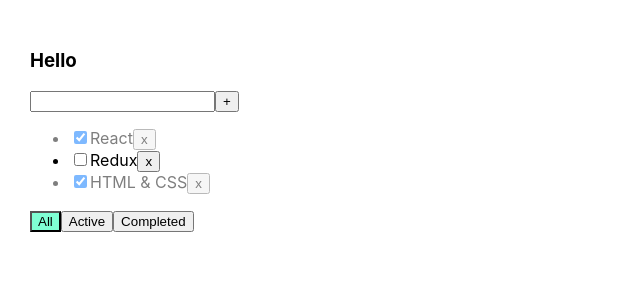
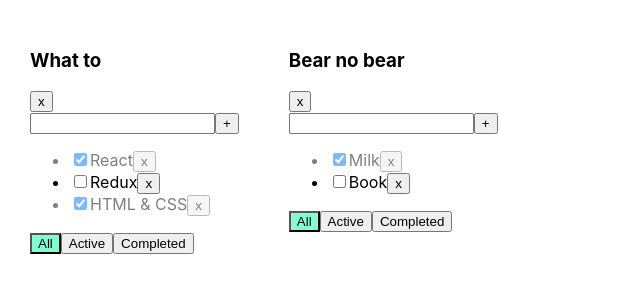
Before and after one commit to Dimkysy/repeat-todolist-lushci, a React (Create React App) app: page / in a window 1280 px wide. Shown: the top 300 px of the page, without its empty margins (0-640 px from the left). Built offline with nearby package versions, Linux system fonts and the light colour scheme.

Commit message:
lesoon 5

```diff
--- a/src/App.tsx
+++ b/src/App.tsx
@@ -1,67 +1,125 @@
 import React, {useState} from 'react';
 import './App.css';
-import Todolist from "./Todolist";
+import Todolist, {TaskType} from "./Todolist";
 import {v1} from "uuid";
 
 export type FilterValuesType = "all" | "active" | "completed"
 
+type TodolistType = {
+    id:string
+    title:string
+    filter:FilterValuesType
+}
+
 
 function App() {
 
-    let [tasks, setTasks] = useState([
-        {id:v1(), title:"React", isDone:true},
-        {id:v1(), title: "Redux", isDone: false},
-        {id:v1(), title: "HTML & CSS", isDone: true},
+
+    let todolistId1 = v1()
+    let todolistId2 = v1()
+
+    let [todolists, setTodolists] =  useState<Array<TodolistType>>([
+        {id:todolistId1, title:"What to",filter:"all"},
+        {id:todolistId2, title:"Bear no bear", filter:"all"},
     ])
 
-    let [filter, setFilter] = useState<FilterValuesType>("all")
-    let tasksForTodolist = tasks
 
-    if(filter === "active") {
-        tasksForTodolist = tasks.filter(t=> t.isDone === false)
+    let [tasksObj, setTasks] = useState({
+        [todolistId1]: [
+            {id: v1(), title: "React", isDone: true},
+            {id: v1(), title: "Redux", isDone: false},
+            {id: v1(), title: "HTML & CSS", isDone: true},
+        ],
+        [todolistId2]: [
+            {id: v1(), title: "Milk", isDone: true},
+            {id: v1(), title: "Book", isDone: false},
+        ]
+    })
+
+
+    function removeTask(id:string, todolistId:string) {
+        let tasks = tasksObj[todolistId]
+
+        let filteredTasks = tasks.filter(t => t.id !== id)
+        tasksObj[todolistId] = filteredTasks
+        setTasks({...tasksObj})
     }
 
-    if(filter === "completed") {
-        tasksForTodolist = tasks.filter(t=> t.isDone === true)
+    function changeFilter(value:FilterValuesType, todolistId:string) {
+
+        let todolist = todolists.find(tl => tl.id === todolistId)
+        if(todolist) {
+            todolist.filter = value
+            setTodolists([...todolists])
+        }
     }
 
-    function removeTask(id:string) {
-        let filteredTasks = tasks.filter(t => t.id !== id)
-        setTasks(filteredTasks)
+    function addTask(title:string, todolistId:string) {
+       let tasks =  tasksObj[todolistId]
+       let task = {id:v1(),title:title, isDone:false }
+
+       let newTasks = [task, ...tasks]
+        tasksObj[todolistId] = newTasks
+        setTasks({...tasksObj})
     }
 
-    function changeFilter(value:FilterValuesType) {
-        setFilter(value)
-    }
+    function changeStatus(id:string, isDone:boolean, todolistId:string) {
+        let tasks = tasksObj[todolistId]
 
-    function addTask(title:string) {
-       let task = {id:v1(),title:title, isDone:false }
-       let newTasks = [task, ...tasks]
-        setTasks(newTasks)
-    }
-
-    function changeStatus(id:string, isDone:boolean) {
         let task = tasks.find(t => t.id === id )
             if (task) {
                 task.isDone = isDone
-                setTasks([...tasks])
+                setTasks({...tasksObj})
             }
 
     }
 
+    function removeTodolist(todolistId:string) {
+        let filteredTodolist = todolists.filter(tl => tl.id !== todolistId)
+        setTodolists(filteredTodolist)
+
+        delete tasksObj[todolistId]
+        setTasks({...tasksObj})
+    }
 
     return (
         <div className="App">
-            <Todolist title = "Hello"
+            {
+                todolists.map((tl) => {
+
+                    let tasksForTodolist = tasksObj[tl.id]
+
+                    if (tl.filter === "active"){
+                        tasksForTodolist = tasksForTodolist.filter(t=> t.isDone === false)
+                    }
+
+                    if(tl.filter === "completed") {
+                        tasksForTodolist = tasksForTodolist.filter(t=> t.isDone === true)
+                    }
+
+
+                    return (
+                        <Todolist
+                            key={tl.id}
+                            id = {tl.id}
+                            title = {tl.title}
+                            filter = {tl.filter}
                             tasks={tasksForTodolist}
                             removeTask = {removeTask}
                             changeFilter ={changeFilter}
                             addTask ={addTask}
                             changeStatus = {changeStatus}
-                      filter = {filter}
+                            removeTodolist ={removeTodolist}
                         />
+                    )
+                })
+            }
         </div>
     );
 }
 
+
+
+
+
 export default App;
--- a/src/Todolist.tsx
+++ b/src/Todolist.tsx
@@ -1,7 +1,7 @@
 import React, {ChangeEvent, useState} from "react";
 import {FilterValuesType} from "./App";
 
-type TaskType = {
+export type TaskType = {
     id: string
     title: string
     isDone: boolean
@@ -10,11 +10,13 @@
 type PropsType = {
     title: string
     tasks: Array<TaskType>
-    removeTask: (id: string) => void
-    changeFilter: (value: FilterValuesType) => void
-    addTask: (title: string) => void
-    changeStatus:(id:string, isDone:boolean) => void
+    removeTask: (id: string,todolistId:string) => void
+    changeFilter: (value: FilterValuesType, todolistId:string) => void
+    addTask: (title: string, todolistId:string) => void
+    changeStatus:(id:string, isDone:boolean,todolistId:string ) => void
     filter:FilterValuesType
+    id:string
+    removeTodolist:(todolistId:string)=> void
 }
 
 function Todolist(props: PropsType) {
@@ -25,7 +27,7 @@
 
     const addTask = () => {
         if(title.trim() !== "") {
-            props.addTask(title)
+            props.addTask(title, props.id)
             setTitle("")
         } else {
             setError("Title is requered")
@@ -47,14 +49,15 @@
 
 
 
-    const onAllClickHandler = () => props.changeFilter("all")
-    const onActiveClickHandler = () => props.changeFilter("active")
-    const onCompletedClickHandler = () => props.changeFilter("completed")
+    const onAllClickHandler = () => props.changeFilter("all", props.id)
+    const onActiveClickHandler = () => props.changeFilter("active",props.id)
+    const onCompletedClickHandler = () => props.changeFilter("completed", props.id)
 
 
     return (
         <div>
             <h3>{props.title}</h3>
+            <button onClick={ () => props.removeTodolist(props.id)} >x</button>
             <div>
                 <input value={title}
                        onChange={onChangeHandlerValue}
@@ -66,10 +69,10 @@
             <ul>
                 {
                     props.tasks.map(t => {
-                        const onClickHandler = () => props.removeTask(t.id)
+                        const onClickHandler = () => props.removeTask(t.id, props.id)
                         const onChangeHandler = (e:ChangeEvent<HTMLInputElement>) => {
                             let newIsDoneValue = e.currentTarget.checked
-                            props.changeStatus(t.id, newIsDoneValue)
+                            props.changeStatus(t.id, newIsDoneValue, props.id)
                         }
                         return (
                             <li key={t.id} className={t.isDone ? "is-done":""}>
```
Lines whose indentation alone changed are shown as unchanged.
